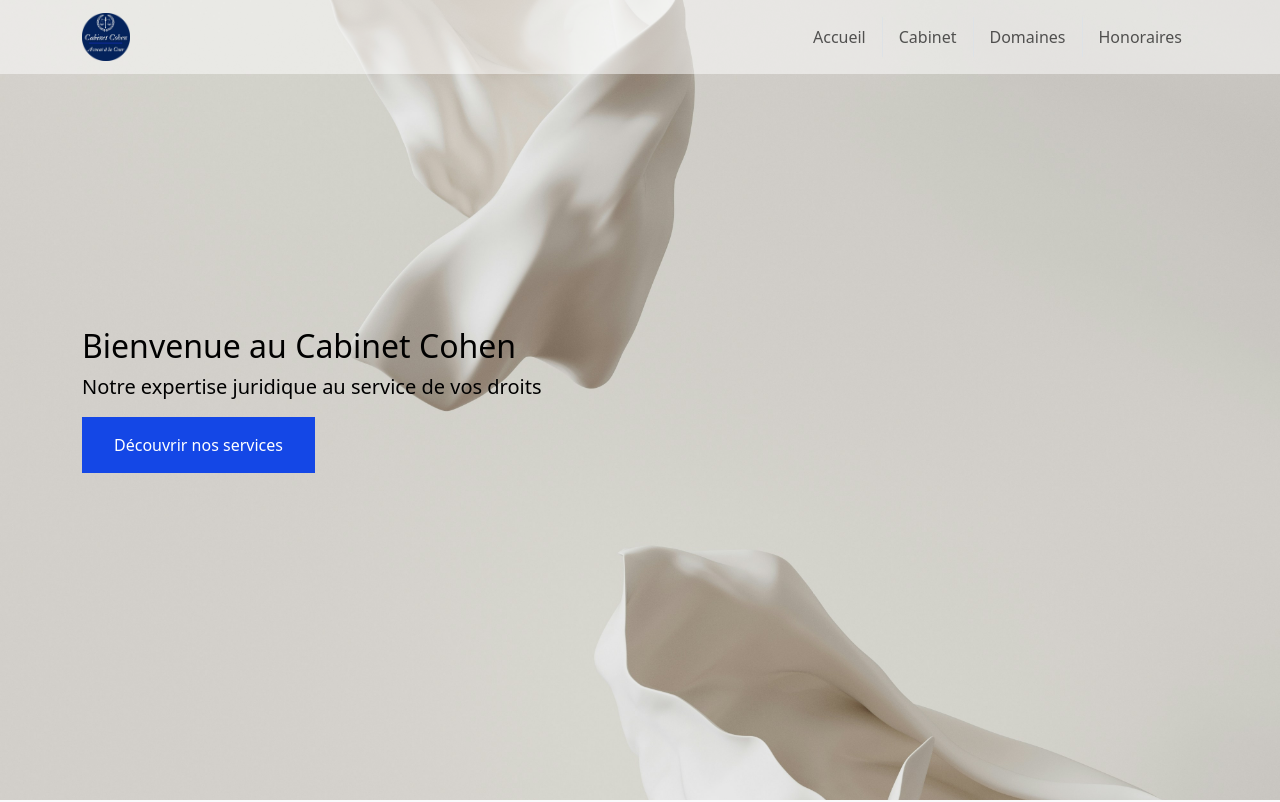
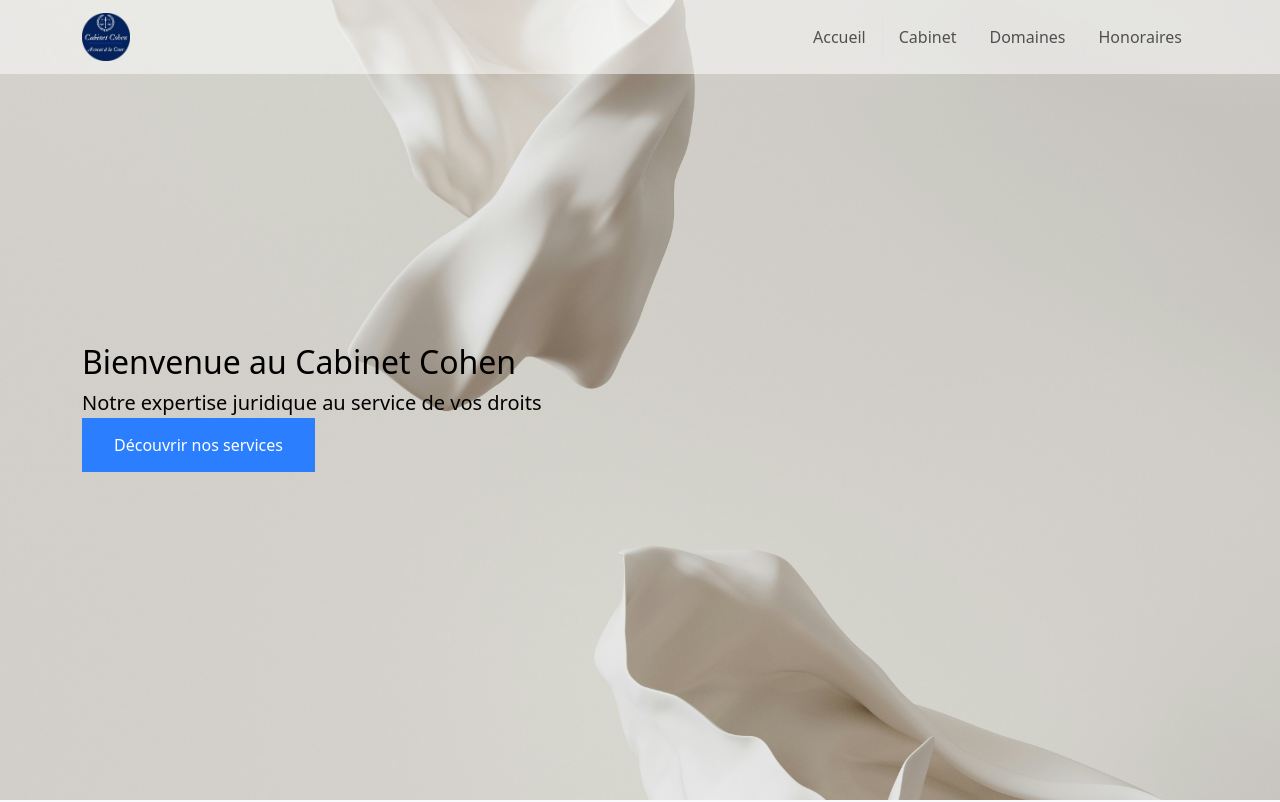
Before and after one commit to ElazarCohen1/cabinet-cohen, a Next.js app: page / in a window 1280 px wide. Shown: the top 802 px of the page. Built offline with nearby package versions, Linux system fonts and the light colour scheme.

Commit message:
the layout title

```diff
--- a/app/layout.tsx
+++ b/app/layout.tsx
@@ -16,8 +16,8 @@ const geistMono = Geist_Mono({
 });
 
 export const metadata: Metadata = {
-  title: "Create Next App",
-  description: "Generated by create next app",
+  title: "Cabinet Cohen Avocat",
+  description: "Le site du cabinet cohen",
 };
 
 export default function RootLayout({
--- a/app/page.tsx
+++ b/app/page.tsx
@@ -4,6 +4,7 @@ import { useRouter } from "next/navigation";
 import Title from "./components/title-font";
 import img1 from "@images/home_hero.jpg";
 import img2 from "@images/home_cabinetSection.jpg";
+import Link from "next/link";
 
 // Composant pour les domaines d'intervention
 function Domaine({ name, description }: { name: string; description: string }) {
@@ -50,12 +51,12 @@ export default function Accueil() {
           <p className="text-xl max-w-2xl mb-8">
             Notre expertise juridique au service de vos droits
           </p>
-          <button
-            className="bg-blue-700 hover:bg-blue-800 text-white px-8 py-3 rounded-full transition-colors duration-300"
-            onClick={() => navigate.push("/domaines")}
+          <Link
+            className="no-underline! bg-blue-500 hover:bg-blue-800 text-white px-8 py-3  transition-colors duration-300"
+            href="/domaines"
           >
             Découvrir nos services
-          </button>
+          </Link>
         </div>
       </div>
 
```
